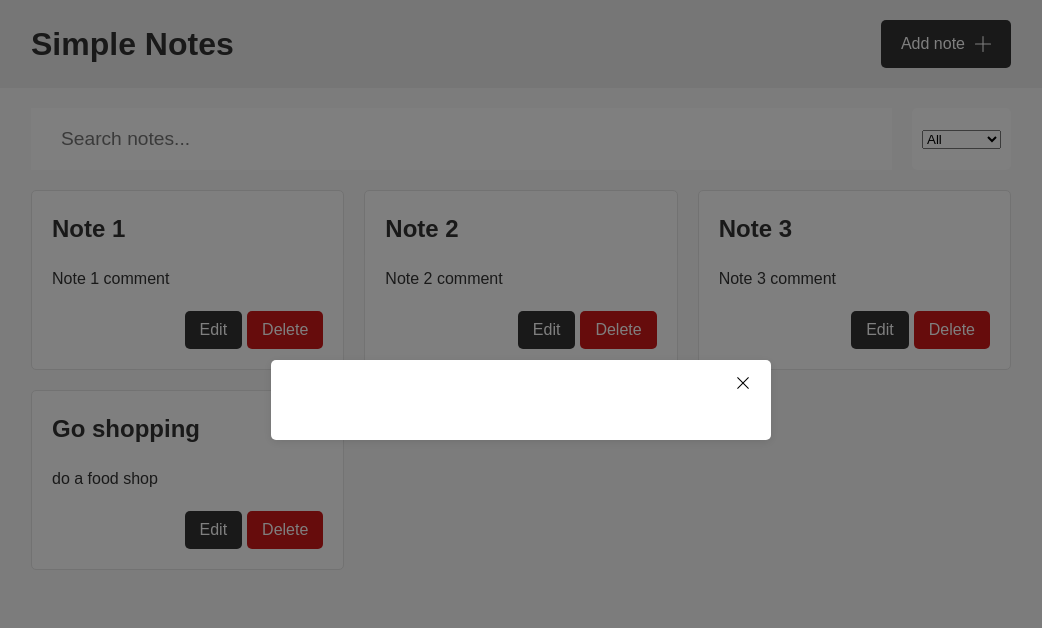
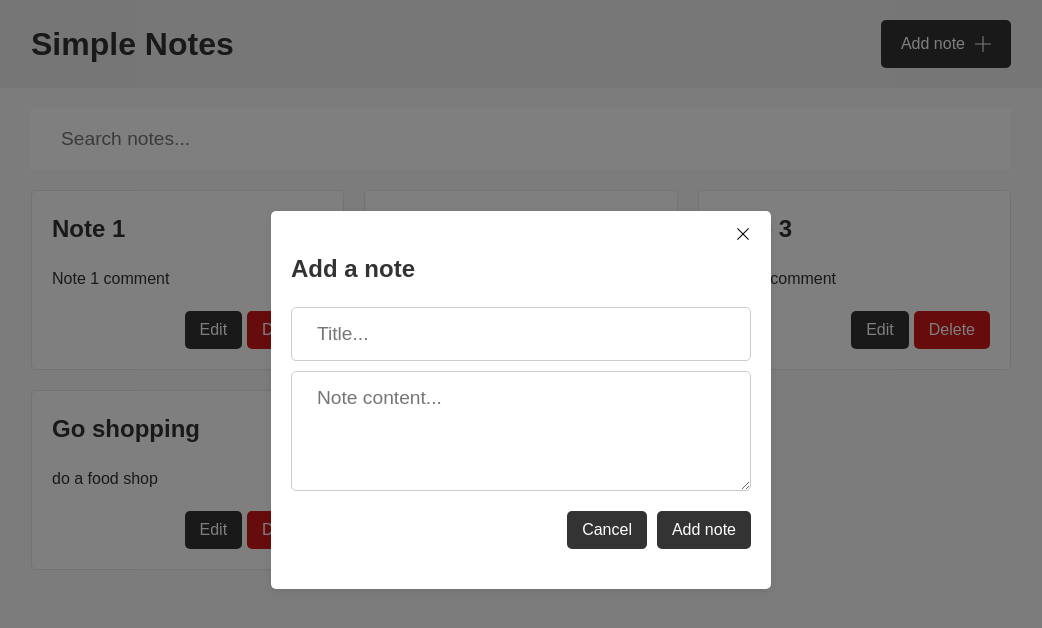
Before and after one commit to jamiepotepa/axa-app, a React (Vite) app: page / in a window 1280 px wide. Both pictures are taken after a click on the button "Add note". Shown: the top 628 px of the page, without its empty margins (119-1161 px from the left). Built offline with nearby package versions, Linux system fonts and the light colour scheme; data requests are answered from the project's data file.

Commit message:
Refactoring

```diff
--- a/src/App.tsx
+++ b/src/App.tsx
@@ -1,91 +1,65 @@
 import { useEffect, useState, ChangeEvent } from "react";
 import debounce from "debounce";
 
+import { NoteData } from "./types";
 import Header from "./components/Header";
-import SearchAndFilter from "./components/SearchAndFilter";
-import Note from "./components/Note";
+import Search from "./components/Search";
+import LoadingSpinner from "./components/LoadingSpinner";
 import Modal from "./components/Modal";
-import LoadingSpinner from "./components/LoadingSpinner";
-import { NoteData } from "./types";
+import Form from "./components/Form";
+import NotesContainer from "./components/NotesContainer";
 
-//TODO
-// Need error handling if a fetch fails. Some sort of message. !ok
-// Move fetches to hooks?
-// Add edit note functionality - If I do, make sure to change the submit button text to read update
-// update Readme to explain how to run the app and give some explanation of the code
-// Change search-and-filter naming to search if I don't implement the filter
-// Adding a note clears the search text ???? - this would require hooking up the search state and passing it down. Debounce doesn't work well with this
-// Clean up debounce if component gets unmounted?
-//? Maybe the filter could switch between searching the title of content of each note
-
-//? Check typescript for onClick events etc
-
-//* Separate components and styles
-//* Cancel button in the modal needs to clear the form and close the modal
-//* Take out case for search
-//* Add search functionality - use Debounce
-//*  Put header section and filter into their own components?
-
-// interface NoteData {
-//   id: string;
-//   title: string;
-//   content: string;
-// }
+import {
+  fetchNotes as fetchAllNotes,
+  addNote as addNewNote,
+  deleteNote as deleteNoteById,
+  editNote as editNoteById,
+} from "./api";
 
 function App() {
   const [showModal, setShowModal] = useState(false);
   const [notes, setNotes] = useState<NoteData[]>([]);
   const [loading, setLoading] = useState(false);
   const [searchText, setSearchText] = useState("");
-  // Use this to set and pass the active note through to the modal for editing
-  // const [activeNote, setActiveNote] = useState<NoteData | null>(null);
+  const [error, setError] = useState<string | null>(null);
+  const [activeNote, setActiveNote] = useState<NoteData | null>(null);
+  // const searchRef = useRef<HTMLInputElement>(null);
 
   async function fetchNotes() {
-    console.log("fetchNotes");
+    console.log("fetching notes");
     setLoading(true);
+    setError(null);
+
     try {
-      const response = await fetch("http://localhost:5000/notes");
-
-      if (!response.ok) {
-        throw new Error("Something went wrong when fetching data");
-      }
-      const data: NoteData[] = await response.json();
+      const data = await fetchAllNotes();
 
       setNotes(data);
     } catch (error) {
+      setError(
+        "We were unable to fetch your notes. Please refresh the page and try again"
+      );
       console.error(error);
     } finally {
-      console.log("This always runs");
       setLoading(false);
     }
   }
 
   async function addNote(data: { title: string; content: string }) {
+    setLoading(true);
+    setError(null);
+
     try {
-      setLoading(true);
-
-      const id = crypto.randomUUID();
-      const response = await fetch("http://localhost:5000/notes", {
-        method: "POST",
-        headers: {
-          "Content-Type": "application/json",
-        },
-        body: JSON.stringify({
-          id,
-          title: data.title,
-          content: data.content,
-        }),
-      });
-
-      if (!response.ok) {
-        throw new Error("Something went wrong when adding a note");
-      }
-
-      setNotes([...notes, { id, ...data }]);
-
-      // fetchNotes();
+      const newNote = await addNewNote(data);
+      // NOTE: As an optimistic approach I am adding notes here, for a production site it would be better to fetch
+      // the new notes from the server to keep the data in sync
+      setNotes((prevNotes) => [...prevNotes, newNote]);
+      // await fetchNotes();
     } catch (error) {
       console.error(error);
+      console.log("Error adding note");
+      setError(
+        "We could not add your not. Please refresh the page and try again"
+      );
     } finally {
       setLoading(false);
     }
@@ -93,19 +67,44 @@ function App() {
 
   async function deleteNote(id: string) {
     setLoading(true);
+    setError(null);
+
     try {
-      const response = await fetch(`http://localhost:5000/notes/${id}`, {
-        method: "DELETE",
-      });
-
-      if (!response.ok) {
-        throw new Error("Something went wrong when deleting a note");
-      }
-
-      // fetchNotes();
+      await deleteNoteById(id);
+      // NOTE: As an optimistic approach I am filtering the notes here, for a production site it would be better to fetch
+      // the new notes from the server to keep the data in sync
       setNotes(notes.filter((note) => note.id !== id));
+      // await fetchNotes();
     } catch (error) {
       console.error(error);
+      setError(
+        "We could not delete your not. Please refresh the page and try again"
+      );
+    } finally {
+      setLoading(false);
+    }
+  }
+
+  async function editNote(
+    id: string,
+    data: { title: string; content: string }
+  ) {
+    setLoading(true);
+    setError(null);
+
+    try {
+      await editNoteById(id, data);
+      // NOTE: As an optimistic approach I am updating the notes here, for a production site it would be better to fetch
+      // the new notes from the server to keep the data in sync
+      setNotes((prevNotes) =>
+        prevNotes.map((note) => (note.id === id ? { ...note, ...data } : note))
+      );
+      // await fetchNotes();
+    } catch (error) {
+      console.error(error);
+      setError(
+        "We could not edit your not. Please refresh the page and try again"
+      );
     } finally {
       setLoading(false);
     }
@@ -115,84 +114,54 @@ function App() {
     fetchNotes();
   }, []);
 
-  const filteredNotes = notes.filter((note) =>
-    note.title.toLowerCase().includes(searchText.toLowerCase())
-  );
-
   const handleSearchOnChange = (e: ChangeEvent<HTMLInputElement>) => {
     debounce((text: string) => setSearchText(text), 300)(e.target.value);
   };
 
-  // ?? useMemo and useCallback examples, a bit overkill for this app
-  // const filteredNotes2 = useMemo(() => {
-  //   return notes.filter((note) => note.title.toLowerCase().includes(searchText.toLowerCase()));
-  // }, [notes, searchText]);
+  const handleEditNote = (id: string) => {
+    const noteToEdit = notes.find((note) => note.id === id);
+    if (!noteToEdit) return;
+    setShowModal(true);
+    setActiveNote(noteToEdit);
+  };
 
-  // const handleSearchOnChange2 = useCallback(
-  //   (e: ChangeEvent<HTMLInputElement>) => {
-  //     debounce((text: string) => setSearchText(text), 500)(e.target.value);
-  //   },
-  //   []
-  // );
+  const handleAddNote = () => {
+    // searchRef.current!.value = "";
+    // setSearchText("");
+    setActiveNote(null);
+    setShowModal(true);
+  };
 
-  // ?? Better to do the useMemo approach below or the early return for no notes?
-  // ?? Currently I am just doing the logic in the main return
-  // const noNotes = useMemo(() => {
-  //   if (notes.length === 0) {
-  //     return (
-  //       <div>
-  //         <p>
-  //           Looks like you don't have any notes! Click add note in the top right
-  //         </p>
-  //          {loading && <LoadingSpinner />}
-  //       </div>
-  //     );
-  //   }
-  // }, [notes]);
-
-  // if (notes.length === 0) {
-  //   return (
-  //     <div>
-  //       <p>
-  //         Looks like you don't have any notes! Click add note in the top right
-  //       </p>
-  //       {loading && <LoadingSpinner />}
-  //     </div>
-  //   );
-  // }
+  const modalTitle = activeNote ? "Edit a note" : "Add a note";
 
   return (
     <div>
-      <Header showModal={setShowModal} />
+      {loading && <LoadingSpinner />}
+      <Header addNote={handleAddNote} />
       <div className="content inner">
-        <SearchAndFilter handleSearchOnChange={handleSearchOnChange} />
-        {/* {noNotes} */}
-        {notes.length === 0 ? (
+        <Search handleSearchOnChange={handleSearchOnChange} />
+        {error ? (
           <div>
-            <p>
-              Looks like you don't have any notes! Add a note by clicking the
-              add note button up there in the top right
-            </p>
-            {loading && <LoadingSpinner />}
+            <p>{error}</p>
           </div>
         ) : (
-          <div className="notes-container">
-            {loading && <LoadingSpinner />}
-            {filteredNotes.map(({ id, title, content }) => (
-              <Note
-                key={id}
-                title={title}
-                content={content}
-                id={id}
-                deleteNote={deleteNote}
-              />
-            ))}
-            {filteredNotes.length === 0 && <p>No notes found</p>}
-          </div>
+          <NotesContainer
+            notes={notes}
+            searchText={searchText}
+            deleteNote={deleteNote}
+            handleEditNote={handleEditNote}
+          />
         )}
       </div>
       {showModal && (
-        <Modal onClose={() => setShowModal(false)} addNote={addNote} />
+        <Modal title={modalTitle} onClose={() => setShowModal(false)}>
+          <Form
+            onClose={() => setShowModal(false)}
+            addNote={addNote}
+            editNote={editNote}
+            activeNote={activeNote}
+          />
+        </Modal>
       )}
     </div>
   );
--- /dev/null
+++ b/src/components/Form/form.scss
@@ -0,0 +1,60 @@
+.add-note-form {
+  &__input-container {
+    margin-bottom: 20px;
+    display: flex;
+    flex-direction: column;
+    gap: 10px;
+  }
+
+  &__input,
+  &__text-area {
+    width: 100%;
+    border: none;
+    font-size: 1.2rem;
+    padding: 15px 25px;
+    color: var(--main-text-color);
+    border: 1px solid #ccc;
+    border-radius: 5px;
+    font-family: var(--main-font-family);
+  }
+
+  // &__input {
+  //   // margin-bottom: 10px;
+  // }
+
+  // &__text-area {
+  //   // height: 150px;
+  // }
+
+  &__error-container {
+    background-color: #cd1818;
+    padding: 10px;
+    margin-bottom: 20px;
+  }
+
+  &__error {
+    color: white;
+    margin-bottom: 0;
+  }
+
+  &__button-container {
+    display: flex;
+    justify-content: flex-end;
+    gap: 10px;
+
+    button {
+      background-color: #333;
+      color: #fff;
+      padding: 10px 15px;
+      border: none;
+      border-radius: 5px;
+      cursor: pointer;
+      font-size: 1rem;
+      transition: background-color 0.3s;
+
+      &:hover {
+        background-color: #555555;
+      }
+    }
+  }
+}
--- /dev/null
+++ b/src/components/Form/index.tsx
@@ -0,0 +1,108 @@
+import { FormEvent, useEffect, useRef, useState } from "react";
+import "./form.scss";
+import { NoteData } from "../../types";
+
+import { sanitiseInput } from "../../utils/sanitise";
+
+type FormProps = {
+  onClose: () => void;
+  addNote: (data: { title: string; content: string }) => void;
+  editNote: (id: string, data: { title: string; content: string }) => void;
+  activeNote: NoteData | null;
+};
+
+function Form({ onClose, addNote, editNote, activeNote }: FormProps) {
+  // const [title, setTitle] = useState(activeNote?.title || "");
+  // const [content, setContent] = useState(activeNote?.content || "");
+
+  const [error, setError] = useState(false);
+
+  const titleRef = useRef<HTMLInputElement>(null);
+  const contentRef = useRef<HTMLTextAreaElement>(null);
+
+  const handleSubmit = (e: FormEvent<HTMLFormElement>) => {
+    console.log("handleSubmit");
+    e.preventDefault();
+
+    // Fallback if 'required' is removed from the input fields
+    if (!titleRef.current?.value || !contentRef.current?.value) {
+      setError(true);
+      return;
+    }
+    // if (!title || !content) {
+    //   setError(true);
+    //   return;
+    // }
+
+    setError(false);
+
+    const data = {
+      title: sanitiseInput(titleRef.current?.value || ""),
+      content: sanitiseInput(contentRef.current?.value || ""),
+    };
+
+    // const data = {
+    //   title: sanitiseInput(title),
+    //   content: sanitiseInput(content),
+    // };
+
+    if (activeNote) {
+      editNote(activeNote.id, data);
+    } else {
+      addNote(data);
+    }
+
+    onClose();
+  };
+
+  useEffect(() => {
+    if (activeNote) {
+      titleRef.current!.value = activeNote.title;
+      contentRef.current!.value = activeNote.content;
+    }
+  }, []);
+
+  return (
+    <form onSubmit={handleSubmit} className="add-note-form">
+      <div className="add-note-form__input-container">
+        <input
+          required
+          type="text"
+          placeholder="Title..."
+          className="add-note-form__input"
+          // value={title}
+          // onChange={(e) => setTitle(e.target.value)}
+          ref={titleRef}
+        />
+        <textarea
+          required
+          rows={4}
+          placeholder="Note content..."
+          className="add-note-form__text-area"
+          // value={content}
+          // onChange={(e) => setContent(e.target.value)}
+          ref={contentRef}
+        ></textarea>
+      </div>
+      {error && (
+        <div className="add-note-form__error-container">
+          <p className="add-note-form__error">Please fill in all fields</p>
+        </div>
+      )}
+      <div className="add-note-form__button-container">
+        <button
+          type="button"
+          onClick={onClose}
+          className="add-note-form__button add-note-form__button--cancel"
+        >
+          Cancel
+        </button>
+        <button className="add-note-form__button" type="submit">
+          {activeNote ? "Edit note" : "Add note"}
+        </button>
+      </div>
+    </form>
+  );
+}
+
+export default Form;
--- a/src/components/LoadingSpinner/index.tsx
+++ b/src/components/LoadingSpinner/index.tsx
@@ -1,4 +1,4 @@
-import "./loadingSpinner.scss";
+import "./loading-spinner.scss";
 import BounceLoader from "react-spinners/BounceLoader";
 
 function LoadingSpinner() {
--- /dev/null
+++ b/src/components/NotesContainer/index.tsx
@@ -0,0 +1,54 @@
+import Note from "../Note";
+import { NoteData } from "../../types";
+
+type NotesContainerProps = {
+  notes: NoteData[];
+  searchText: string;
+  deleteNote: (id: string) => void;
+  handleEditNote: (id: string) => void;
+};
+
+function NotesContainer({
+  notes,
+  searchText,
+  deleteNote,
+  handleEditNote,
+}: NotesContainerProps) {
+  const filteredNotes = notes.filter((note) =>
+    note.title.toLowerCase().includes(searchText.toLowerCase())
+  );
+
+  // ?? useMemo example
+  // const filteredNotes2 = useMemo(() => {
+  //   return notes.filter((note) => note.title.toLowerCase().includes(searchText.toLowerCase()));
+  // }, [notes, searchText]);
+
+  if (notes.length === 0) {
+    return (
+      <div>
+        <p>Looks like you don't have any notes!</p>
+        <p>
+          Add a note by clicking the add note button up there in the top right
+        </p>
+      </div>
+    );
+  }
+
+  return (
+    <div className="notes-container">
+      {filteredNotes.map(({ id, title, content }) => (
+        <Note
+          key={id}
+          title={title}
+          content={content}
+          id={id}
+          deleteNote={deleteNote}
+          handleEditNote={handleEditNote}
+        />
+      ))}
+      {filteredNotes.length === 0 && <p>Your search has returned no results</p>}
+    </div>
+  );
+}
+
+export default NotesContainer;
--- /dev/null
+++ b/src/components/Search/index.tsx
@@ -0,0 +1,69 @@
+import { ChangeEvent } from "react";
+
+import "./search.scss";
+
+type SearchAndFilterProps = {
+  handleSearchOnChange: (e: ChangeEvent<HTMLInputElement>) => void;
+};
+
+function SearchAndFilter({ handleSearchOnChange }: SearchAndFilterProps) {
+  return (
+    <div className="search">
+      <input
+        type="text"
+        placeholder="Search notes..."
+        className="search__input"
+        onChange={handleSearchOnChange}
+      />
+
+      {/* <div className="search-and-filter__filter">
+        <select>
+          <option value="all">All</option>
+          <option value="important">Important</option>
+        </select>
+      </div> */}
+    </div>
+  );
+}
+
+export default SearchAndFilter;
+
+//! If clearing the search field when add note is clicked, you need to use forward ref below
+// import { ChangeEvent, forwardRef, Ref } from "react";
+
+// import "./search.scss";
+
+// type SearchAndFilterProps = {
+//   handleSearchOnChange: (e: ChangeEvent<HTMLInputElement>) => void;
+//   ref?: Ref<HTMLInputElement>;
+// };
+
+// const SearchAndFilter = (
+//   { handleSearchOnChange }: SearchAndFilterProps,
+//   ref: Ref<HTMLInputElement>
+// ) => {
+//   return (
+//     <div className="search">
+//       <input
+//         type="text"
+//         placeholder="Search notes..."
+//         className="search__input"
+//         onChange={handleSearchOnChange}
+//         ref={ref}
+//       />
+
+//       {/* <div className="search-and-filter__filter">
+//         <select>
+//           <option value="all">All</option>
+//           <option value="important">Important</option>
+//         </select>
+//       </div> */}
+//     </div>
+//   );
+// };
+
+// const SearchAndFilterForwardRef = forwardRef<
+//   HTMLInputElement,
+//   SearchAndFilterProps
+// >(SearchAndFilter);
+// export default SearchAndFilterForwardRef;
--- a/src/components/SearchAndFilter/search-and-filter.scss
+++ b/src/components/Search/search.scss
@@ -1,6 +1,6 @@
 @import "../../styles/mixins/media-query";
 
-.search-and-filter {
+.search {
   display: flex;
   flex-direction: column;
   justify-content: space-between;
@@ -20,7 +20,7 @@
   //   margin-right: 20px;
   // }
 
-  &__search {
+  &__input {
     width: 100%;
     border: none;
     font-size: 1.2rem;
@@ -30,12 +30,12 @@
     // margin-right: 20px;
   }
 
-  &__filter {
-    background-color: #fff;
-    padding: 10px;
-    // border: 1px solid #ccc;
-    border-radius: 5px;
-    display: flex;
-    align-items: center;
-  }
+  // &__filter {
+  //   background-color: #fff;
+  //   padding: 10px;
+  //   // border: 1px solid #ccc;
+  //   border-radius: 5px;
+  //   display: flex;
+  //   align-items: center;
+  // }
 }
--- a/src/components/SearchAndFilter/index.tsx
+++ /dev/null
@@ -1,29 +0,0 @@
-import { ChangeEvent } from "react";
-
-import "./search-and-filter.scss";
-
-type SearchAndFilterProps = {
-  handleSearchOnChange: (e: ChangeEvent<HTMLInputElement>) => void;
-};
-
-function SearchAndFilter({ handleSearchOnChange }: SearchAndFilterProps) {
-  return (
-    <div className="search-and-filter">
-      <input
-        type="text"
-        placeholder="Search notes..."
-        className="search-and-filter__search"
-        onChange={handleSearchOnChange}
-      />
-
-      <div className="search-and-filter__filter">
-        <select>
-          <option value="all">All</option>
-          <option value="important">Important</option>
-        </select>
-      </div>
-    </div>
-  );
-}
-
-export default SearchAndFilter;
--- a/src/types.tsx
+++ b/src/types.tsx
@@ -1,5 +1,5 @@
-export interface NoteData {
+export type NoteData = {
   id: string;
   title: string;
   content: string;
-}
+};
```
Also changed, not shown: src/components/Header/index.tsx (+4 -5 lines), src/components/Note/index.tsx (+13 -7 lines), src/components/LoadingSpinner/loading-spinner.scss (renamed from src/components/LoadingSpinner/loadingSpinner.scss).
